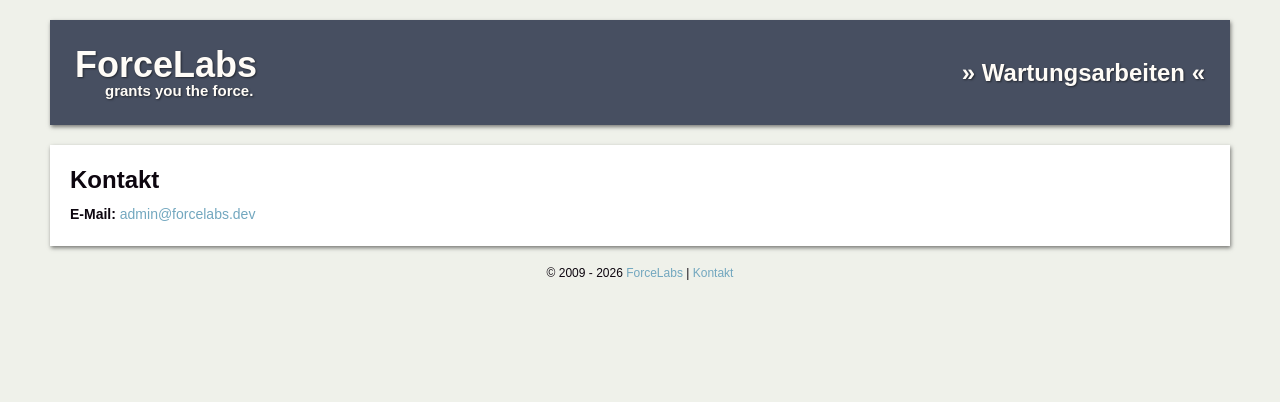
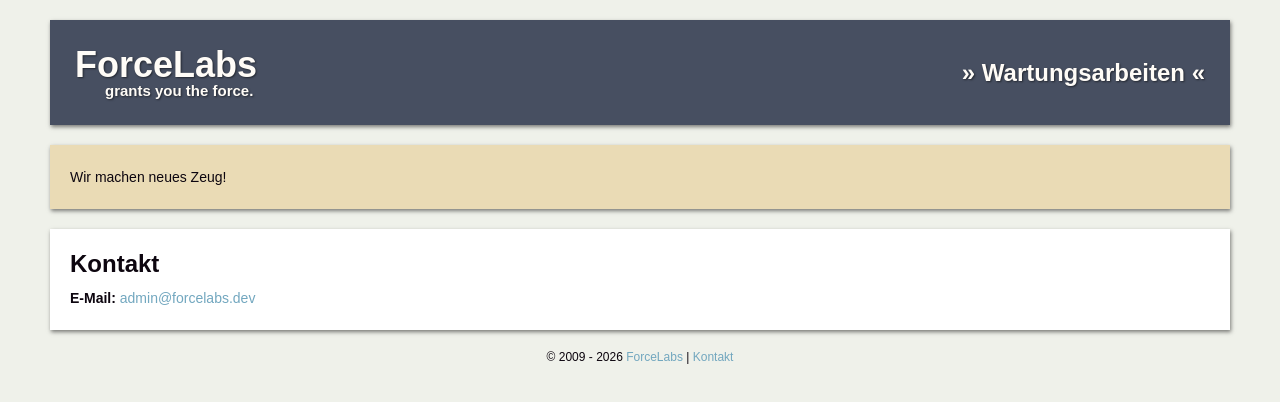
Before and after one commit to ForceLabsDev/forcelabs.de, a Next.js app: page /kontakt in a window 1280 px wide. Shown: the top 402 px of the page. Built offline with nearby package versions, Linux system fonts and the light colour scheme.

Commit message:
Set info-item background to #eadbb5 and add alert to kontakt page

```diff
--- a/app/kontakt/page.tsx
+++ b/app/kontakt/page.tsx
@@ -2,6 +2,12 @@ import ContactEmail from "@/components/ContactEmail";
 
 export default function Page() {
     return (
+        <>
+            <div className="info-item">
+                <div className="info-item__inner">
+                    Wir machen neues Zeug!
+                </div>
+            </div>
             <div className="content-item full-item">
                 <div className="content-item__inner">
                     <h2>Kontakt</h2>
@@ -11,5 +17,6 @@ export default function Page() {
                     </p>
                 </div>
             </div>
+        </>
     );
 };
--- a/styles/style.css
+++ b/styles/style.css
@@ -403,7 +403,7 @@ nav ul {
   width: 100%;
 }
 .info-item .info-item__inner {
-  background-color: #e8ddb5;
+  background-color: #eadbb5;
 }
 .success-item {
   width: 100%;
```
Lines whose indentation alone changed are shown as unchanged.
